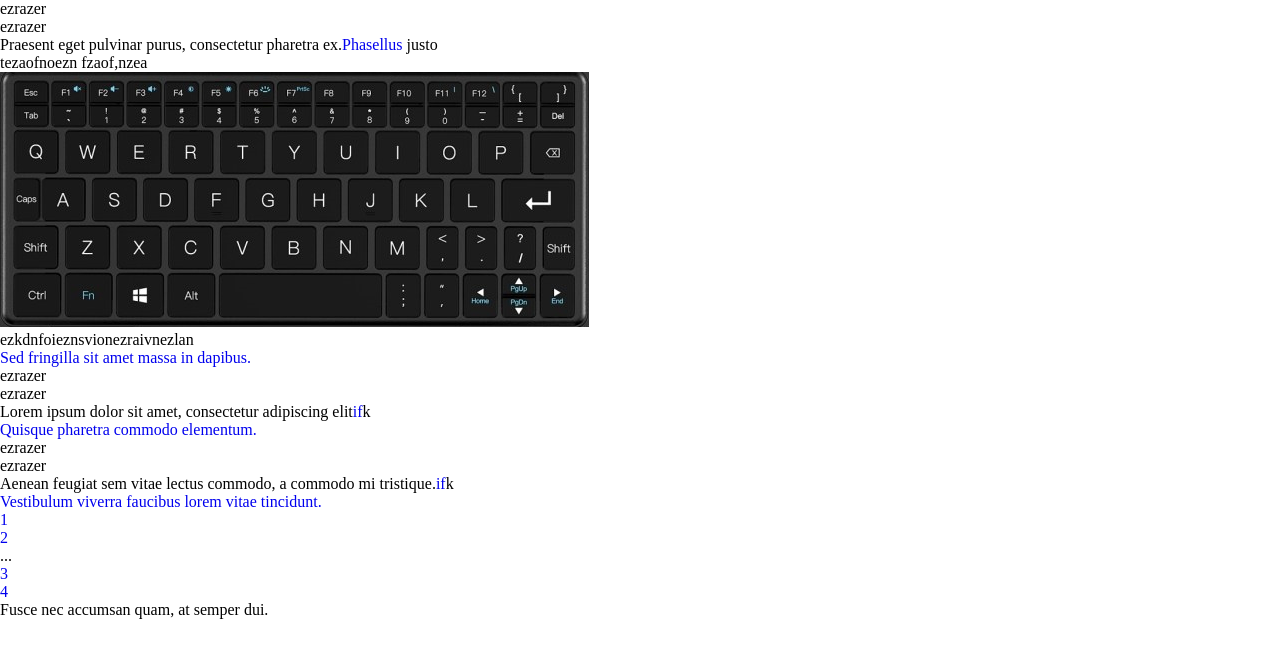
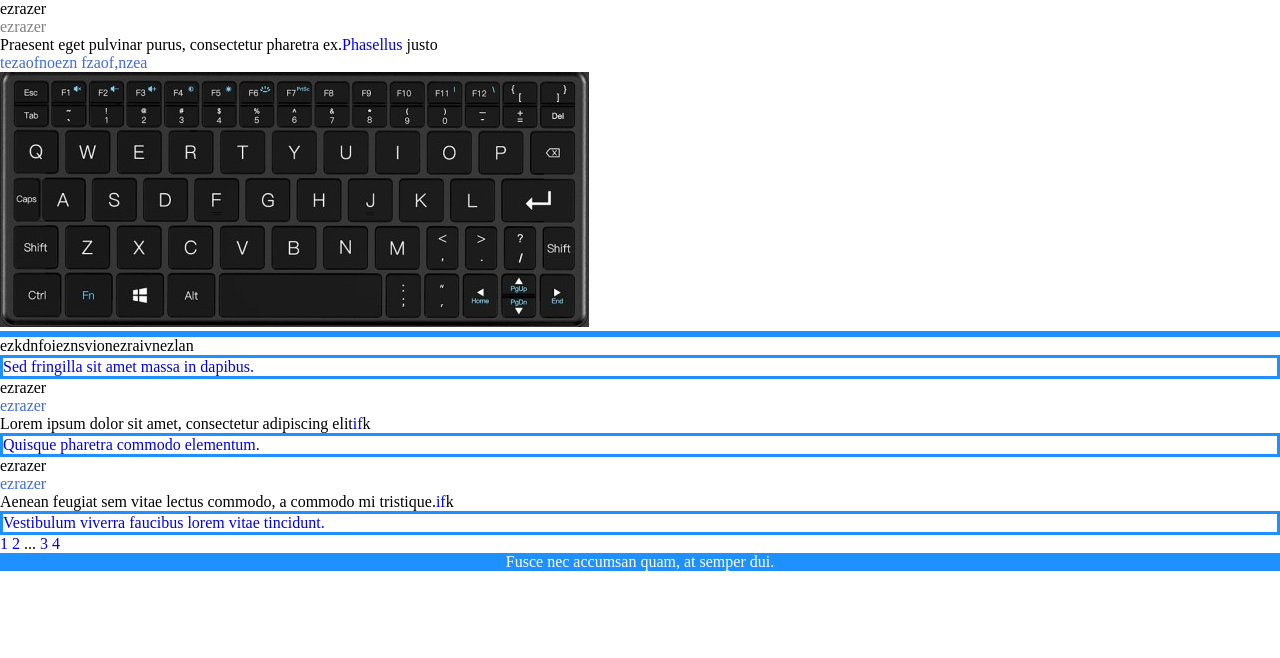
Before and after one commit to Thieumsc/Anisse_Astier_template, a plain HTML site: page index.html in a window 1280 px wide. Drawn offline with Linux system fonts and the light colour scheme.

Commit message:
add article css

```diff
--- a/assets/css/article.css
+++ b/assets/css/article.css
@@ -2,16 +2,12 @@ article {
     color: black;
 }
 
-h1 {
-    color: dodgerblue;
+h2 {
+    color: royalblue;
 }
 
-h2 {
-    color: black;
-}
-
-article header>h1 {
-    color: black;
+body main>article header h2 {
+    color: gray;
 }
 
 img {
@@ -19,5 +15,24 @@ img {
 }
 
 pre {
-    border: dodgerblue;
+    border: 3px solid dodgerblue;
 }
+
+main footer {
+    color: dodgerblue;
+    border: 3px solid dodgerblue;
+}
+
+ul {
+    white-space: nowrap;
+}
+
+li {
+    display: inline;
+}
+
+body>footer {
+    background: dodgerblue;
+    text-align: center;
+    color: white;
+}
--- a/index.html
+++ b/index.html
@@ -3,8 +3,8 @@
     <head>
         <meta charset="UTF-8">
         <title></title>
-        <link rel="stylesheet" type="text/css" href="/assets/css/reset.css">
-        <link rel="stylesheet" type="text/css" href="/assets/css/article.css">
+        <link rel="stylesheet" type="text/css" href="./assets/css/reset.css">
+        <link rel="stylesheet" type="text/css" href="./assets/css/article.css">
     </head>
     <body>
         <header></header>
```
